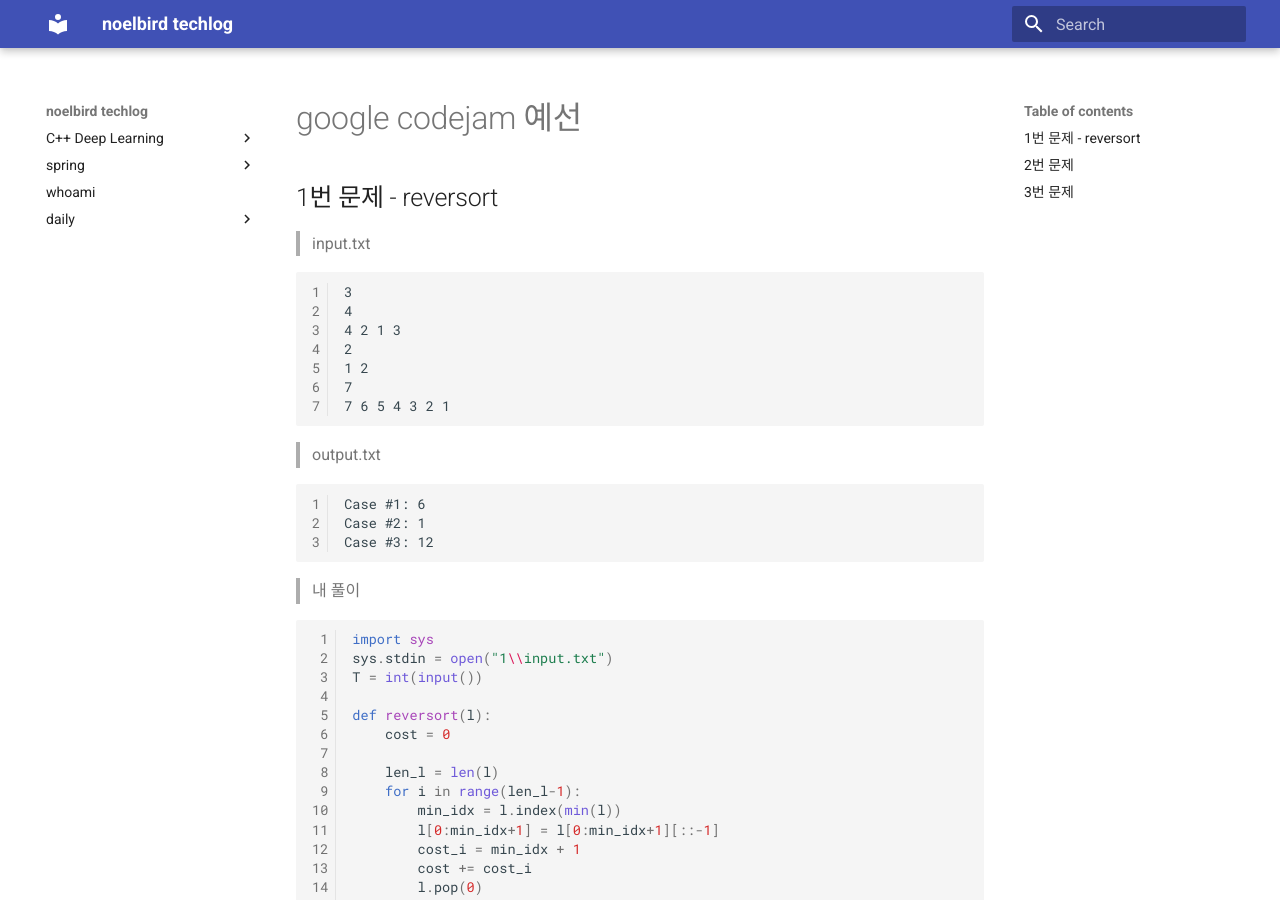
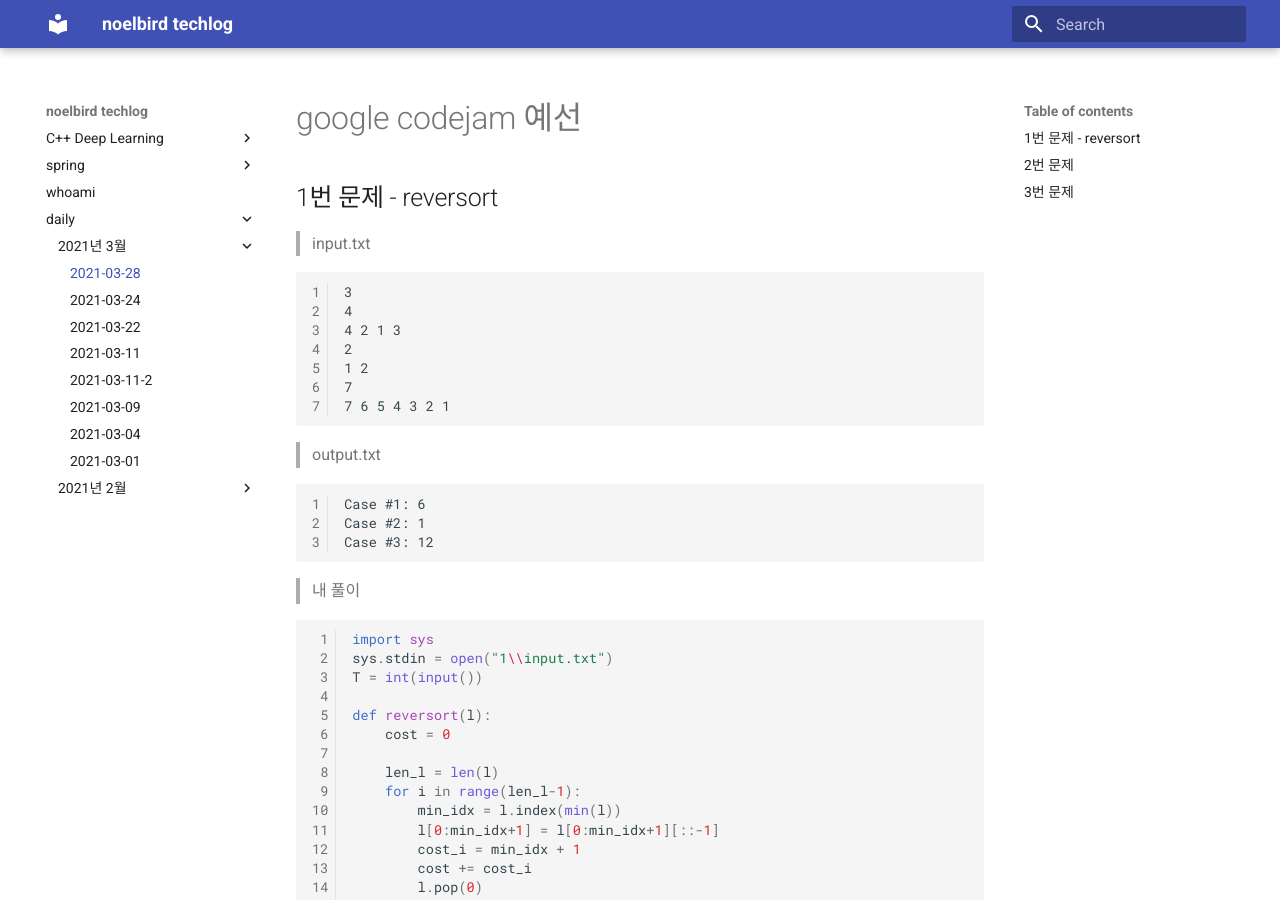
Before and after one commit to NoelBird/noelbird.github.io, an MkDocs documentation site: the page built from docs/daily/2021-03-28.md, in a window 1280 px wide and 900 px high. Built offline with MkDocs 1.6.1 and Material for MkDocs 9.7.7, drawn with Linux system fonts in a browser that asks for light colours; nearby versions of some CDN libraries.

Commit message:
update mkdocs

```diff
--- a/mkdocs.yml
+++ b/mkdocs.yml
@@ -29,6 +29,7 @@ nav:
   - whoami: whoami/aboutme.md
   - daily:
     - 2021년 3월:
+      - '2021-03-28': 'daily/2021-03-28.md'
       - '2021-03-24': 'daily/2021-03-24.md'
       - '2021-03-22': 'daily/2021-03-22.md'
       - '2021-03-11': 'daily/2021-03-11.md'
```
